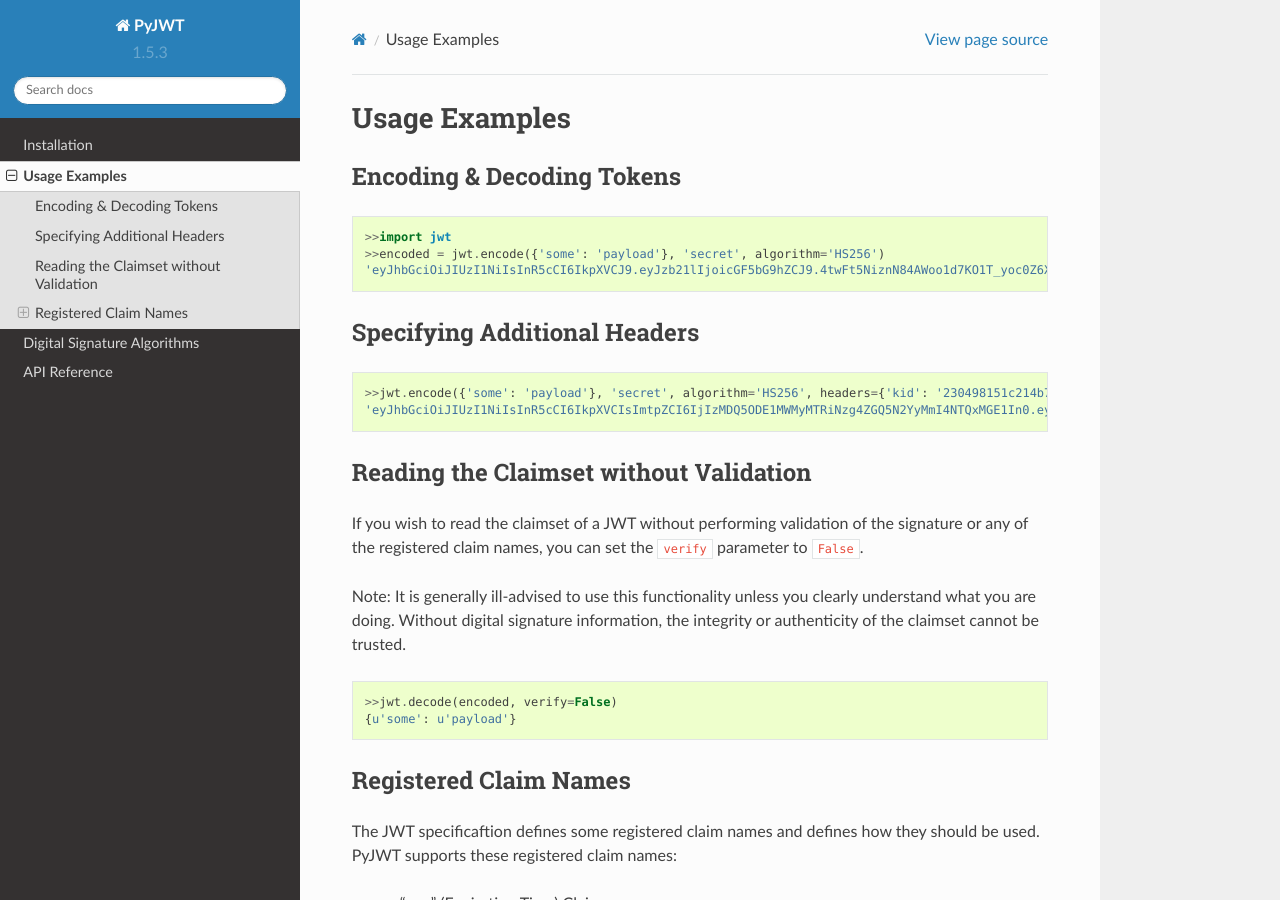
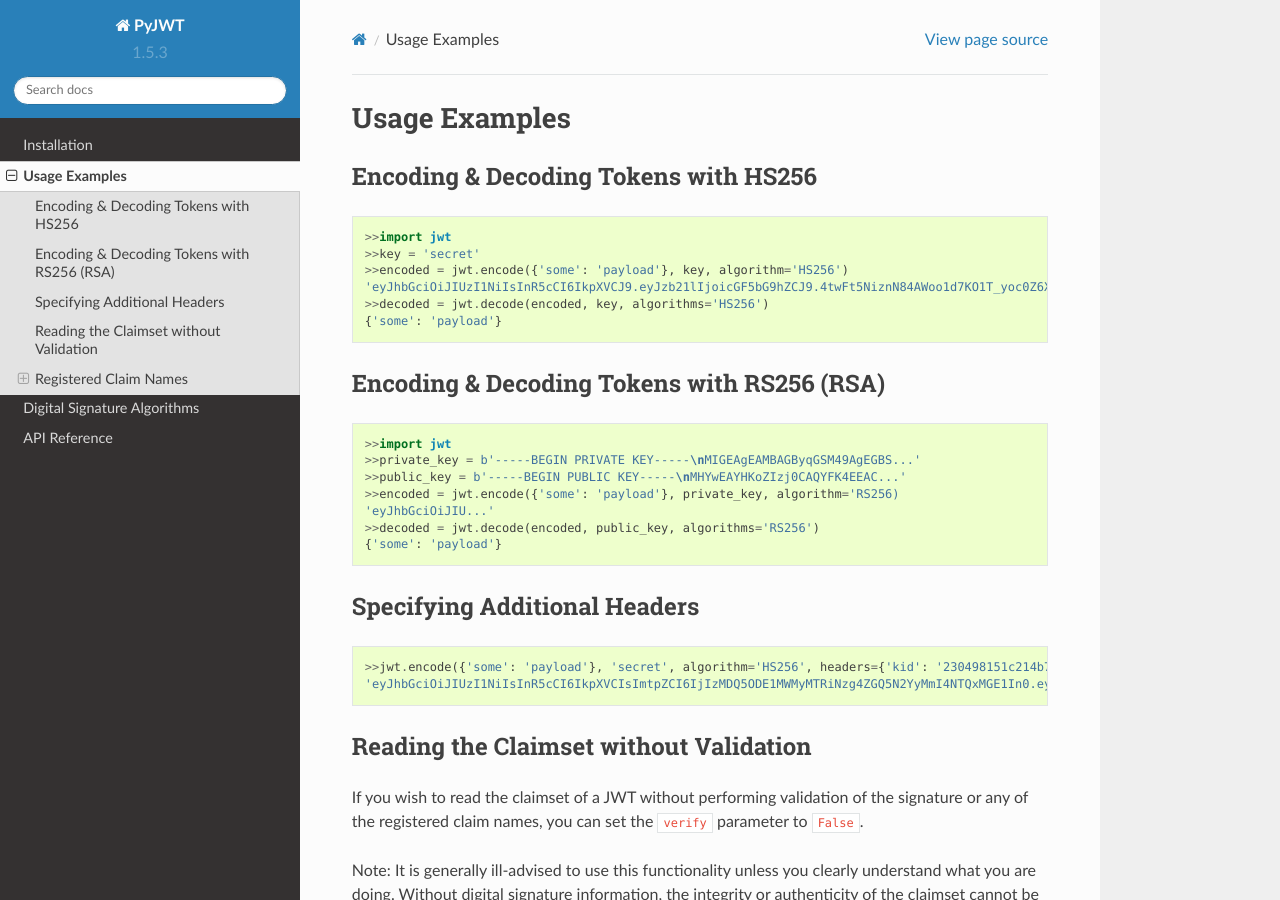
Before and after one commit to jpadilla/pyjwt, a Sphinx documentation site: the page built from docs/usage.rst, in a window 1280 px wide and 900 px high. Built offline with Sphinx 7.4.7 and the Read the Docs theme 2.0.0, drawn with Linux system fonts in a browser that asks for light colours; pages that are not in the unit, such as notebooks, are missing from menus.

Commit message:
docs: Add example of encoding and decoding tokens with RSA (#313)
* docs: Add example of encoding and decoding tokens with RSA

Some users have complained that the docs don't make it very clear that
the private key / public key need to be a byte string. This change makes
that clearer by adding an example to usage.rst.

* flake8: Fix a couple of linting errors due to a new version of flake8-import-order

```diff
--- a/docs/usage.rst
+++ b/docs/usage.rst
@@ -1,15 +1,30 @@
 Usage Examples
 ==============
 
-Encoding & Decoding Tokens
+Encoding & Decoding Tokens with HS256
 ---------------------------------
 
 .. code-block:: python
 
     >>import jwt
-    >>encoded = jwt.encode({'some': 'payload'}, 'secret', algorithm='HS256')
+    >>key = 'secret'
+    >>encoded = jwt.encode({'some': 'payload'}, key, algorithm='HS256')
     'eyJhbGciOiJIUzI1NiIsInR5cCI6IkpXVCJ9.eyJzb21lIjoicGF5bG9hZCJ9.4twFt5NiznN84AWoo1d7KO1T_yoc0Z6XOpOVswacPZg'
+    >>decoded = jwt.decode(encoded, key, algorithms='HS256')
+    {'some': 'payload'}
 
+Encoding & Decoding Tokens with RS256 (RSA)
+---------------------------------
+
+.. code-block:: python
+
+    >>import jwt
+    >>private_key = b'-----BEGIN PRIVATE KEY-----\nMIGEAgEAMBAGByqGSM49AgEGBS...'
+    >>public_key = b'-----BEGIN PUBLIC KEY-----\nMHYwEAYHKoZIzj0CAQYFK4EEAC...'
+    >>encoded = jwt.encode({'some': 'payload'}, private_key, algorithm='RS256)
+    'eyJhbGciOiJIU...'
+    >>decoded = jwt.decode(encoded, public_key, algorithms='RS256')
+    {'some': 'payload'}
 
 Specifying Additional Headers
 ---------------------------------
```
